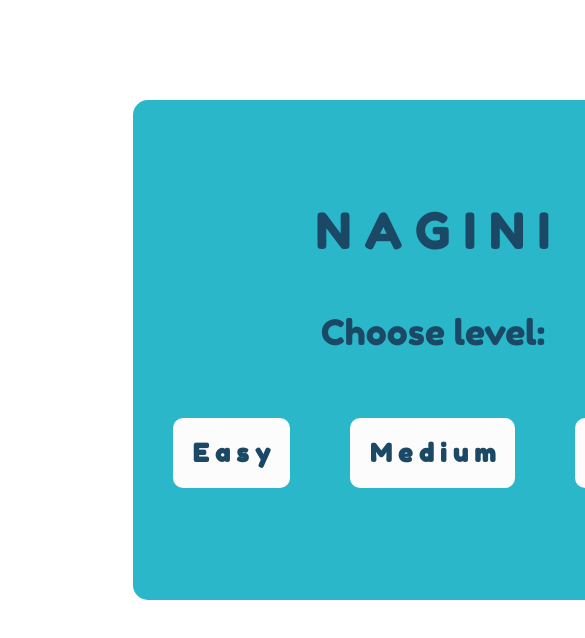
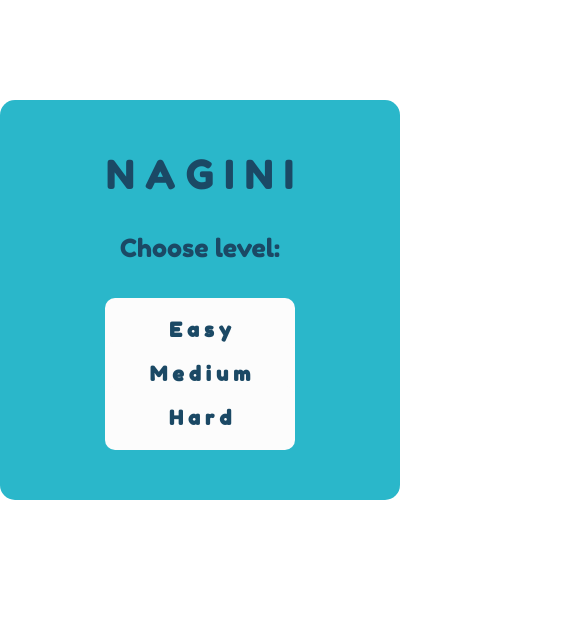
Before and after one commit to pranabs1ngh/nagini-react, a React (Create React App) app: page / in a window 390 px wide. Shown: the top 638 px of the page, 585 px wide, since content can reach past the window. Built offline with nearby package versions, Linux system fonts and the light colour scheme.

Commit message:
modified app for phones

```diff
--- a/src/components/Homescreen.js
+++ b/src/components/Homescreen.js
@@ -13,13 +13,13 @@ class Homescreen extends React.Component {
   }
 
   render = () => (
-    <div className="init" style={{ 'background': this.props.theme.dark }} >
+    <div className="container" style={{ 'background': this.props.theme.dark }} >
       <header>N A G I N I</header>
       <p className="choice">Choose level:</p>
-      <div className="level">
-        <div className='options' onClick={() => this.newGame('easy')}><h4>E a s y</h4></div>
-        <div className='options' onClick={() => this.newGame('medium')}><h4>M e d i u m</h4></div>
-        <div className='options' onClick={() => this.newGame('hard')}><h4>H a r d</h4></div>
+      <div className="options">
+        <div className='level' onClick={() => this.newGame('easy')}><h4>E a s y</h4></div>
+        <div className='level' onClick={() => this.newGame('medium')}><h4>M e d i u m</h4></div>
+        <div className='level' onClick={() => this.newGame('hard')}><h4>H a r d</h4></div>
       </div>
     </div>
 
--- a/src/components/SnakeBoard.js
+++ b/src/components/SnakeBoard.js
@@ -1,6 +1,7 @@
 import React from 'react'
 import { connect } from 'react-redux';
 
+import './css/SnakeBoard.css'
 import image from './img/food.png'
 import '../services/roundedRectangle'
 
@@ -16,7 +17,8 @@ class SnakeBoard extends React.Component {
       for (let j = 0; j < this.state.col; j++)
         area[i][j] = 0;
 
-    area[this.state.food.i][this.state.food.j] = 9;
+    if (this.state.food)
+      area[this.state.food.i][this.state.food.j] = 9;
 
     this.state.snake.forEach(e => {
       area[e.i][e.j] = 1;
@@ -47,13 +49,8 @@ class SnakeBoard extends React.Component {
     let i = Math.floor(Math.random() * this.state.col);
     let j = Math.floor(Math.random() * this.state.row);
 
-    this.state.snake.forEach(e => {
-      if (i === e.i && j === e.j) {
-        while (i === e.i && i < this.state.col)
-          i = Math.floor(Math.random() * this.state.col);;
-        while (j === e.j && j < this.state.row)
-          j = Math.floor(Math.random() * this.state.row);
-      }
+    this.state.snake.forEach(el => {
+      if (i === el.i && j === el.j) return this.generateFood();
     });
 
     this.setState({ food: { i, j } });
@@ -88,7 +85,7 @@ class SnakeBoard extends React.Component {
     return { i, j };
   }
 
-  move = () => {
+  moveSnake = () => {
     const nextPos = this.nextPos();
     const snake = this.state.snake;
 
@@ -108,15 +105,17 @@ class SnakeBoard extends React.Component {
   renderBG = () => {
     let ctx = this.refs.canvas.getContext('2d');
     let bg = this.props.theme.light;
-    const row = ctx.canvas.width / 50;
-    const col = ctx.canvas.height / 50;
+
+    const boxSize = this.state.width > 400 ? 50 : 30;
+    const row = ctx.canvas.width / boxSize;
+    const col = ctx.canvas.height / boxSize;
 
     this.setState({ row, col });
 
     for (let i = 0; i < col; i++) {
       for (let j = 0; j < row; j++) {
         ctx.fillStyle = bg;
-        ctx.fillRect(j * 50, i * 50, 50, 50);
+        ctx.fillRect(j * boxSize, i * boxSize, boxSize, boxSize);
 
         bg = (bg === this.props.theme.light) ? this.props.theme.dark : this.props.theme.light;
       }
@@ -128,15 +127,17 @@ class SnakeBoard extends React.Component {
     ctx.clearRect(0, 0, ctx.canvas.width, ctx.canvas.height);
 
     this.renderBG();
+    const boxSize = this.state.width > 400 ? 50 : 30;
+    const rectRadius = boxSize === 50 ? 15 : 11;
 
     for (let i = 0; i < this.state.col; i++) {
       for (let j = 0; j < this.state.row; j++) {
         if (this.state.area[i][j] === 1) {
-          ctx.roundRect(j * 50, i * 50, 50, 50, 15);
+          ctx.roundRect(j * boxSize, i * boxSize, boxSize, boxSize, rectRadius);
           ctx.fillStyle = this.props.theme.snake;
           ctx.fill();
         } else if (this.state.area[i][j] === 9) {
-          ctx.drawImage(this.state.foodImg, j * 50, i * 50, 50, 50);
+          ctx.drawImage(this.state.foodImg, j * boxSize, i * boxSize, boxSize, boxSize);
         }
       }
     }
@@ -144,7 +145,7 @@ class SnakeBoard extends React.Component {
 
   snakeController = () => {
     setTimeout(() => {
-      const shouldContinue = this.move();
+      const shouldContinue = this.moveSnake();
       if (shouldContinue) {
         this.initArea();
         this.renderSnake();
@@ -155,8 +156,8 @@ class SnakeBoard extends React.Component {
   }
 
   updateCanvasDimensions = () => {
-    const width = window.innerWidth > 500 ? 850 : 450;
-    const height = window.innerWidth > 500 ? 700 : 450;
+    const width = window.innerWidth > 500 ? 850 : 390;
+    const height = window.innerWidth > 500 ? 700 : 390;
 
     this.setState({ width, height });
   }
@@ -171,7 +172,6 @@ class SnakeBoard extends React.Component {
     else refreshTime = 150;
 
     this.setState({
-      food: { i: 0, j: 0 },
       foodImg: food,
       keyPressed: 'ArrowRight',
       snake: [
@@ -208,8 +208,7 @@ class SnakeBoard extends React.Component {
       <canvas
         ref='canvas'
         style={{
-          'border': `3px solid ${this.props.theme.dark}`,
-          'borderRadius': '10px',
+          'border': `3px solid ${this.props.theme.dark}`
         }} />
     </>
   );
--- a/src/components/css/App.css
+++ b/src/components/css/App.css
@@ -9,6 +9,4 @@ body {
   margin-top: 100px;
   margin-left: auto;
   margin-right: auto;
-  width: 850px;
-  height: 700px;
 }
--- a/src/components/css/Homescreen.css
+++ b/src/components/css/Homescreen.css
@@ -1,4 +1,4 @@
-.init {
+.container {
   width: 600px;
   height: 500px;
   margin: auto;
@@ -29,7 +29,7 @@ h4 {
   color: #1b4965;
 }
 
-.level {
+.options {
   margin-top: 50px;
   margin-left: auto;
   margin-right: auto;
@@ -37,7 +37,7 @@ h4 {
   justify-content: space-between;
 }
 
-.options {
+.level {
   background: #fcfcfc;
   border: none;
   border-radius: 10px;
@@ -49,7 +49,64 @@ h4 {
   cursor: pointer;
 }
 
-.options:hover {
+.level:hover {
   transform: scale(1.1);
   transition-duration: 0.5s;
 }
+
+@media screen and (max-width: 500px) {
+  * {
+    margin: 0;
+    padding: 0;
+  }
+
+  .container {
+    width: 400px;
+    height: 400px;
+    margin: auto;
+    display: flex;
+    flex-direction: column;
+    border-radius: 15px;
+  }
+
+  header {
+    margin-top: 50px;
+    margin-left: auto;
+    margin-right: auto;
+    font-size: 40px;
+  }
+
+  .choice {
+    margin-top: 35px;
+    margin-left: auto;
+    margin-right: auto;
+    font-size: 25px;
+  }
+
+  h4 {
+    margin: auto;
+    font-size: 20px;
+    color: #1b4965;
+    text-align: center;
+  }
+
+  .options {
+    margin-top: 55px;
+    margin-left: auto;
+    margin-right: auto;
+    display: flex;
+    flex-direction: column;
+  }
+
+  .level {
+    width: 150px;
+    margin-left: auto;
+    margin-right: auto;
+    padding: 20px;
+    border: none;
+    border-radius: 10px;
+    background: #fcfcfc;
+    font-family: "Fredoka One", cursive;
+    cursor: pointer;
+  }
+}
--- /dev/null
+++ b/src/components/css/SnakeBoard.css
@@ -0,0 +1,13 @@
+canvas {
+  border-radius: 10px;
+  position: absolute;
+  left: 50%;
+  transform: translateX(-50%);
+}
+
+@media screen and (max-width: 500px) {
+  canvas {
+    margin: auto;
+    border-radius: 15px;
+  }
+}
```
